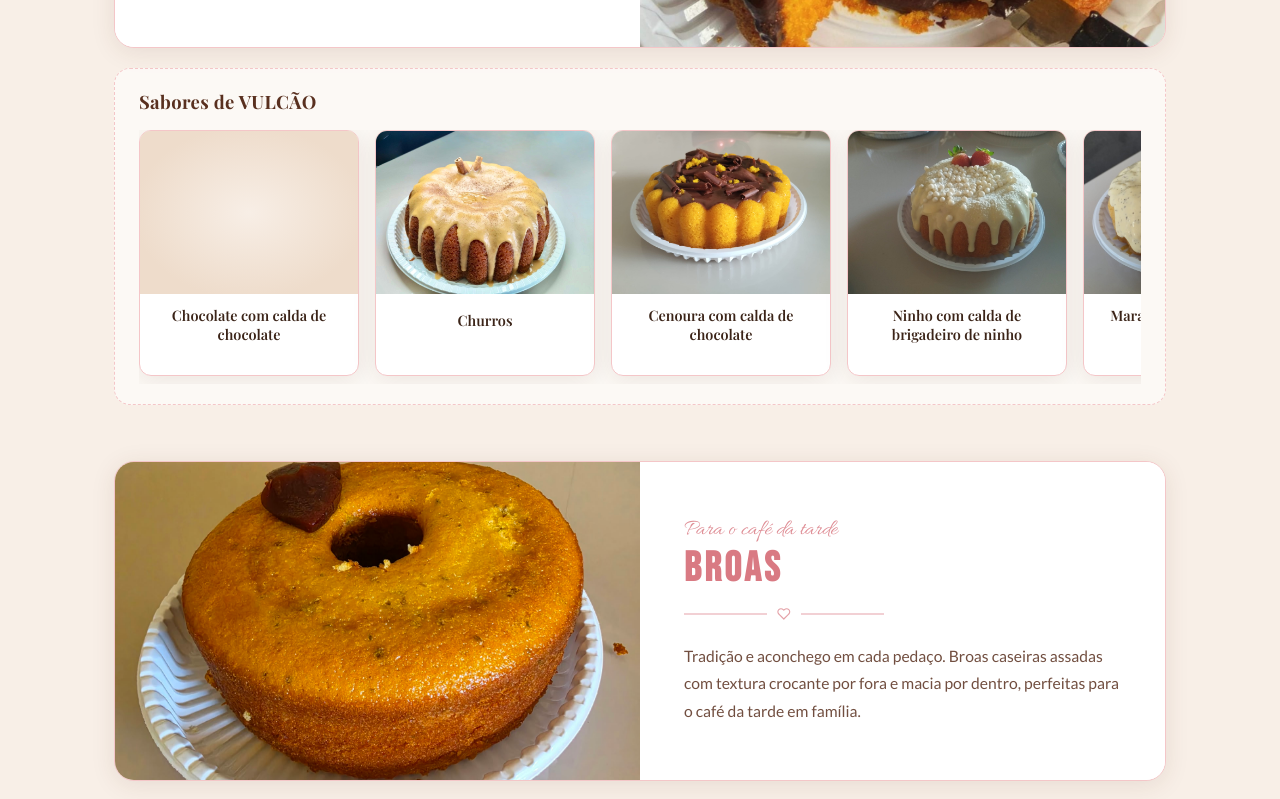
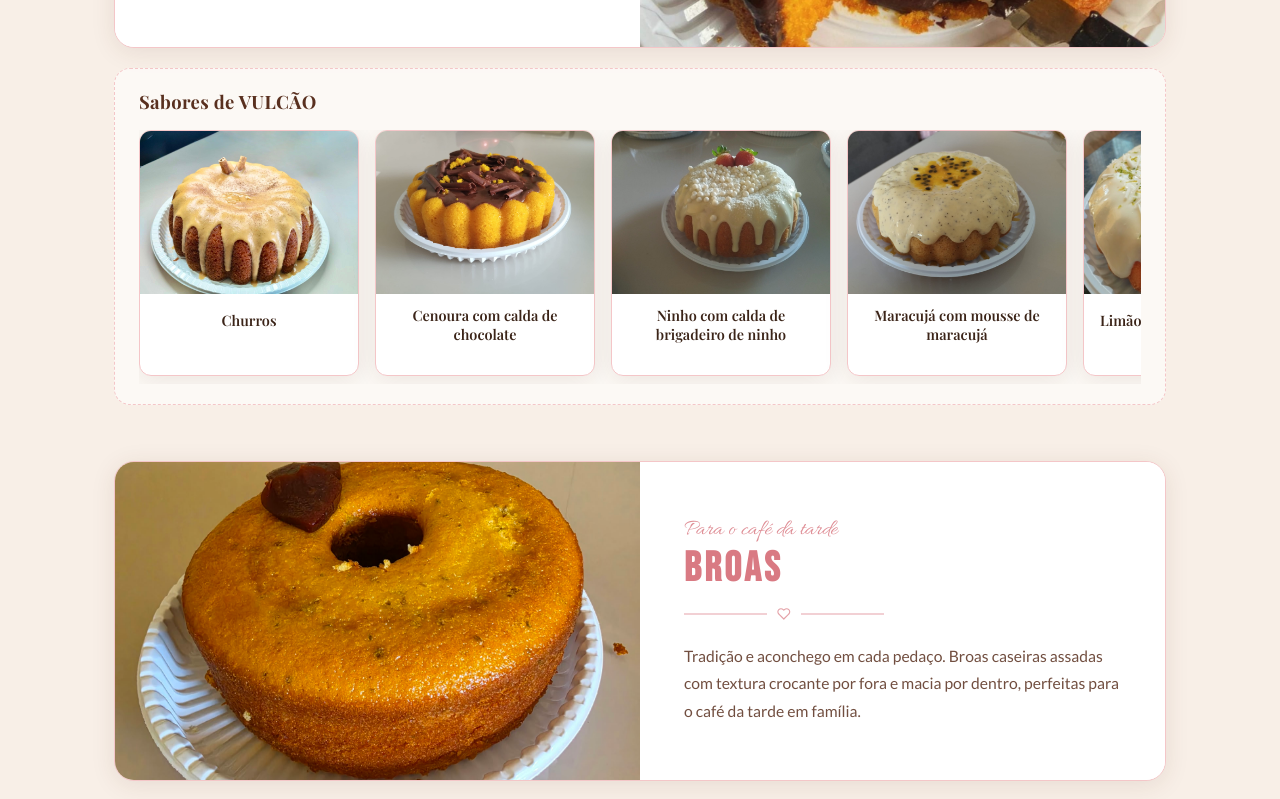
Before and after one commit to gabriel-calili/Site-Boleria, a React (Vite) app: page / in a window 1280 px wide. Shown: the part 3520-4319 px from the top of the page. Built offline with nearby package versions, Linux system fonts and the light colour scheme; a web font is replaced by a local one.

Commit message:
Remove blank placeholder items from menu carousels

```diff
--- a/src/components/Menu.jsx
+++ b/src/components/Menu.jsx
@@ -20,10 +20,6 @@ const categories = [
       { name: 'Churros', image: '/menu/pool-churros.jpg', imagePosition: 'center 42%' },
       { name: 'Sensação', image: '/menu/pool-sensacao.jpg' },
       { name: 'Cenoura com calda de chocolate', image: '/menu/pool-cenoura.jpg' },
-      { name: 'Pão de mel', image: null },
-      { name: 'Ninho', image: null },
-      { name: 'Maracujá', image: null },
-      { name: 'Limão', image: null },
     ],
   },
   {
@@ -47,7 +43,6 @@ const categories = [
     coverAlt: 'Bolo Vulcão de cenoura fatiado com calda cremosa de chocolate escorrendo',
     description: 'Uma verdadeira explosão de sabor! Nossos bolos Vulcão e com coberturas especiais são assados com recheio cremoso em abundância que escorre espetacularmente ao cortar a primeira fatia.',
     flavors: [
-      { name: 'Chocolate com calda de chocolate', image: null },
       { name: 'Churros', image: '/menu/vulcao-churros.jpg' },
       { name: 'Cenoura com calda de chocolate', image: '/menu/vulcao-cenoura.jpg' },
       { name: 'Ninho com calda de brigadeiro de ninho', image: '/menu/vulcao-ninho.jpg' },
@@ -58,7 +53,6 @@ const categories = [
       { name: 'Paçoca', image: '/menu/vulcao-pacoca.jpg' },
       { name: 'Laranja com calda de chocolate saborizada com laranja', image: '/menu/vulcao-laranja-chocolate.jpg' },
       { name: 'Abacaxi com doce de leite', image: '/menu/vulcao-abacaxi-doce-de-leite.jpg' },
-      { name: 'Bolotone', image: null },
     ],
   },
   {
@@ -73,7 +67,6 @@ const categories = [
       { name: 'Milho com coco', image: '/menu/broa-milho-coco.jpg' },
       { name: 'Milho com requeijão', image: '/menu/broa-milho-requeijao.jpg' },
       { name: 'Fubá com calda de goiabada', image: '/menu/broa-fuba-goiabada.jpg' },
-      { name: 'Fubá com erva doce', image: null },
       { name: 'Arroz', image: '/menu/broa-arroz.jpg' },
       { name: 'Caçarola', image: '/menu/broa-cacarola.jpg' },
     ],
@@ -93,9 +86,6 @@ const categories = [
       { name: 'Limão', image: '/menu/simples-limao.jpg', imagePosition: 'center 72%' },
       { name: 'Coco com calda de beijinho', image: '/menu/simples-coco-beijinho.jpg' },
       { name: 'Chocolate com calda de chocolate', image: '/menu/simples-chocolate-calda.jpg', imagePosition: 'center 55%' },
-      { name: 'Coco', image: null },
-      { name: 'Chocolate', image: null },
-      { name: 'Maracujá', image: null },
     ],
   },
   {
```
